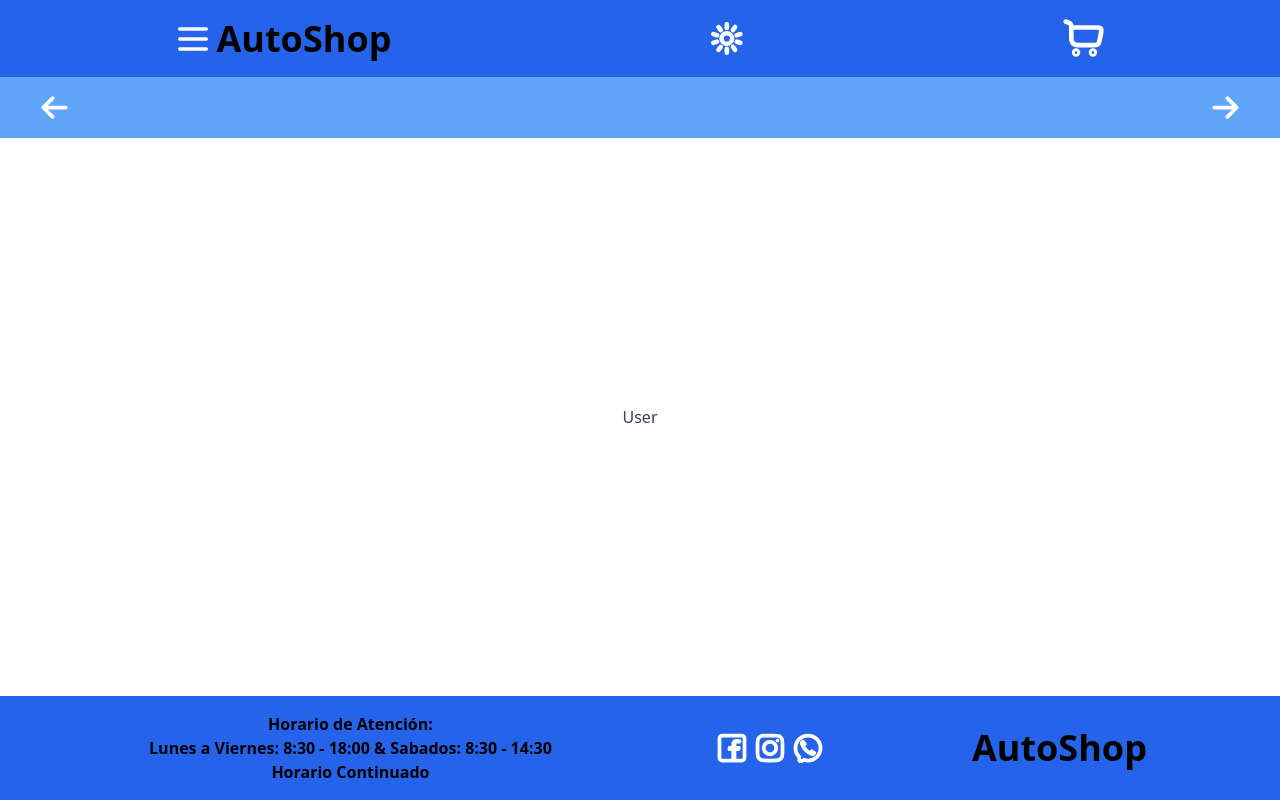
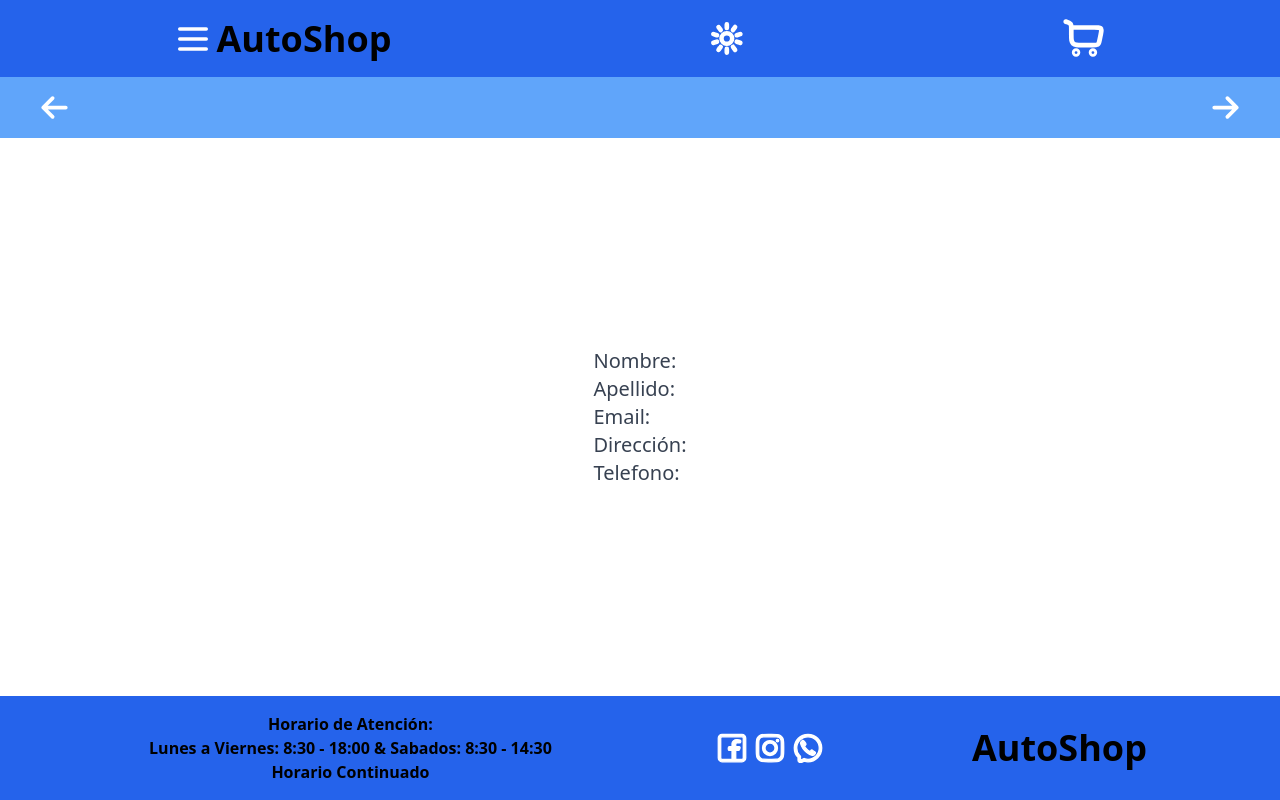
Before and after one commit to lubiano83/Entrega-Final-Next-Js, a Next.js app: page /pages/user/1 in a window 1280 px wide. Built offline with nearby package versions, Linux system fonts and the light colour scheme; no server answers.

Commit message:
agregando pagina de usuario

```diff
--- a/app/pages/user/[email]/page.js
+++ b/app/pages/user/[email]/page.js
@@ -1,9 +1,18 @@
+"use client";
 import React from 'react';
+import { useAuth } from '@/app/hooks/useAuth';
 
 const User = () => {
+
+  const { user } = useAuth();
+
   return (
-    <div className="bg-white flex justify-center items-center h-full w-full text-gray-700">
-      User
+    <div className="bg-white flex flex-col justify-center items-start h-full text-gray-700 text-xl">
+      <p>Nombre: </p>
+      <p>Apellido: </p>
+      <p>Email: {user.email}</p>
+      <p>Dirección: </p>
+      <p>Telefono: </p>
     </div>
   )
 }; export default User;
--- a/app/pages/user/[email]/layout.js
+++ b/app/pages/user/layout.js
@@ -1,14 +1,15 @@
+"use client";
 import React from 'react';
 import { useAuth } from '@/app/hooks/useAuth';
 import Banner from '@/app/components/Banner';
 
-const UserLayout = ({children}) => {
+const UserLayout = ({ children }) => {
 
     const { user } = useAuth();
 
   return (
-    <div className='bg-white h-full flex flex-col justify-between items-center text-center'>
-        <Banner>{user.logged && `Bienvenido ${user.email}...`}</Banner>
+    <div className='bg-white w-full h-full flex flex-col justify-between items-center'>
+        <Banner>{user.logged ? `Bienvenido ${user.email}...` : ""}</Banner>
         {children}
     </div>
   )
```
